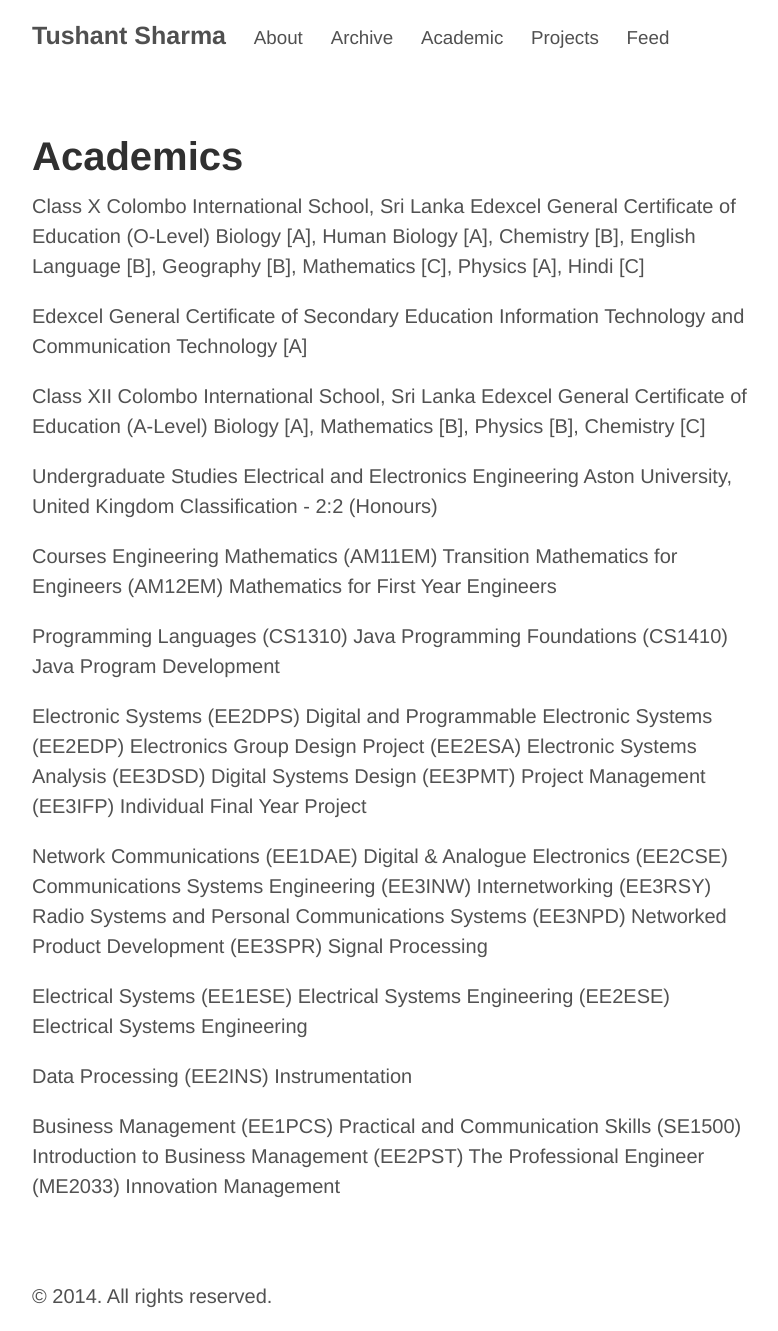
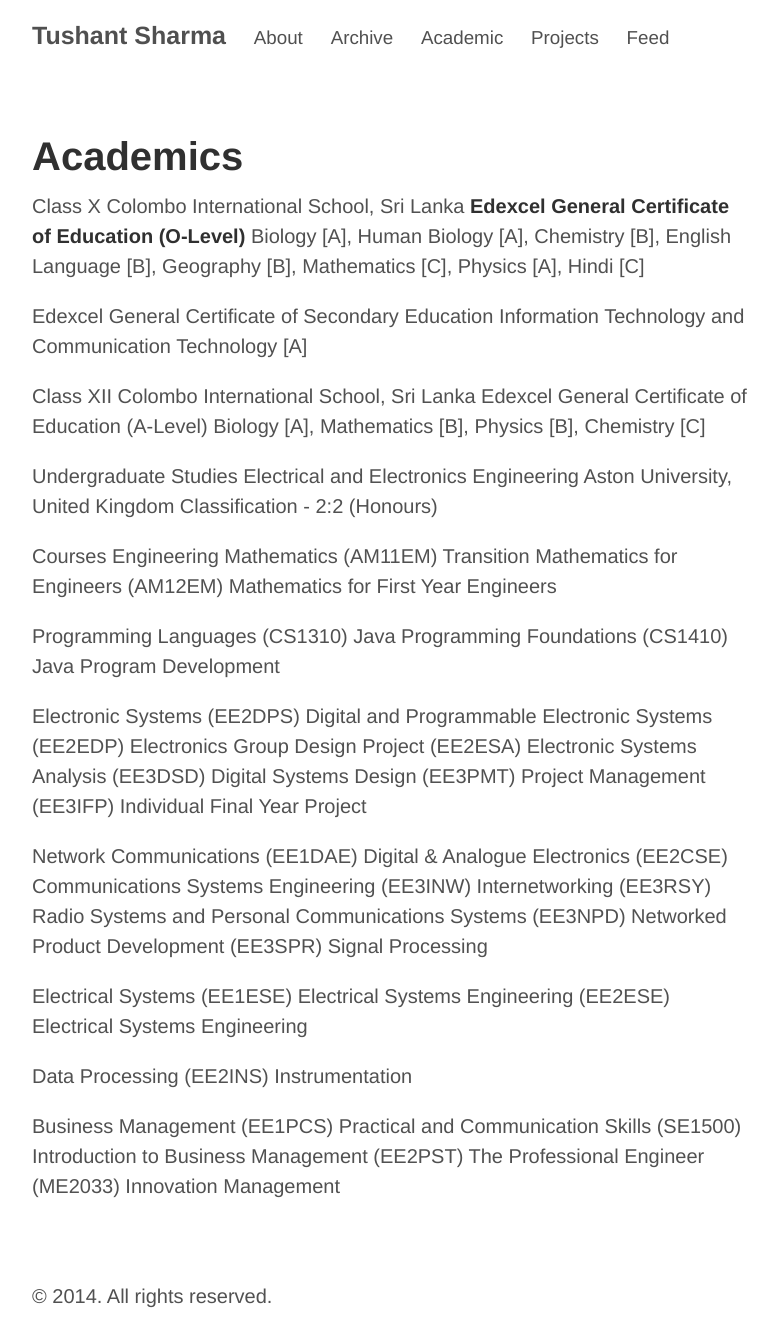
Before and after one commit to Jadax/jadax.github.io, a Jekyll site: the page built from academic.md, in a window 1280 px wide. Shown: the whole page, without its empty margins (248-1026 px from the left). Built offline with Jekyll 4.4.1, drawn with Linux system fonts in a browser that asks for light colours; Markdown is read by kramdown in place of the engine named in the settings.

```diff
--- a/academic.md
+++ b/academic.md
@@ -5,7 +5,7 @@ title: Academics
 
 Class X
 Colombo International School, Sri Lanka
-Edexcel General Certificate of Education (O-Level)
+**Edexcel General Certificate of Education (O-Level)**
 Biology [A], Human Biology [A], Chemistry [B], English Language [B],
 Geography [B], Mathematics [C], Physics [A], Hindi [C]
 
```
